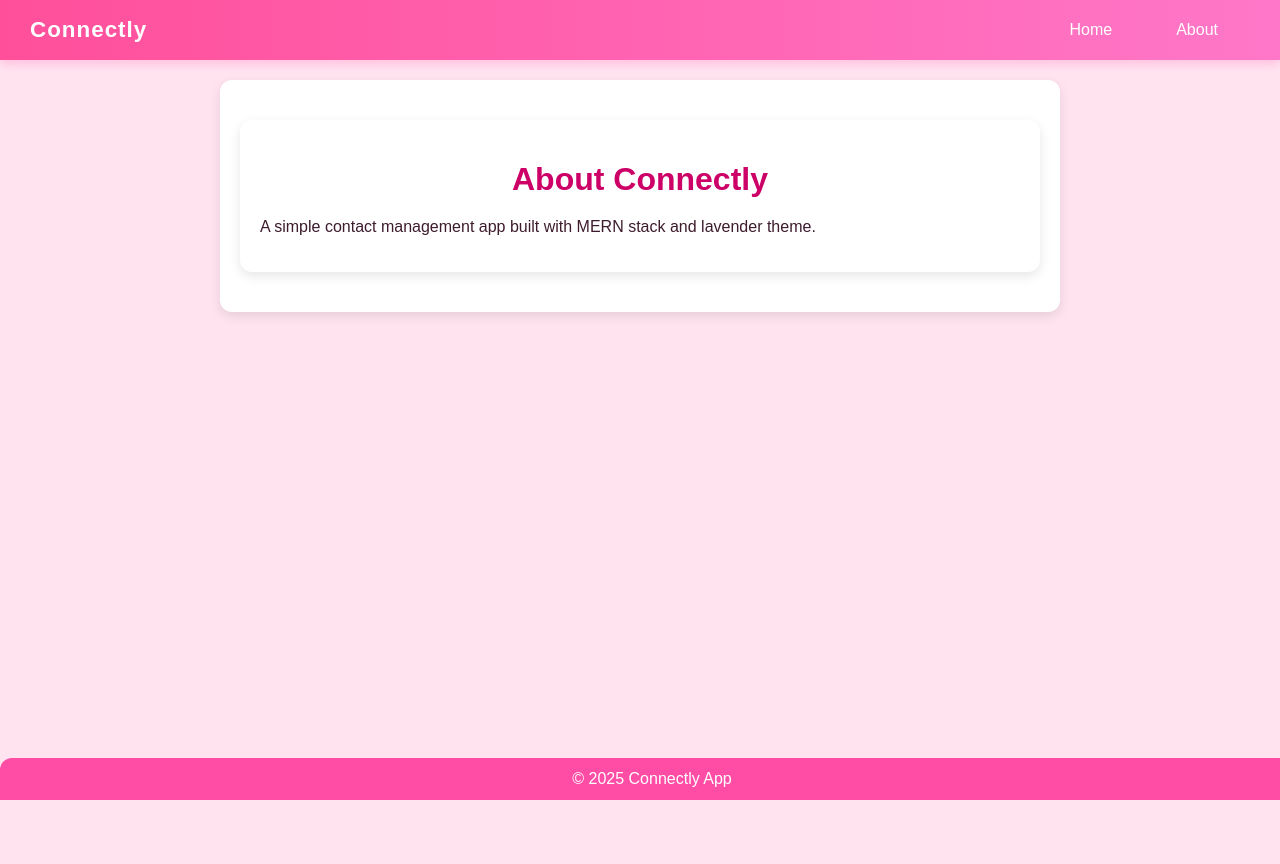
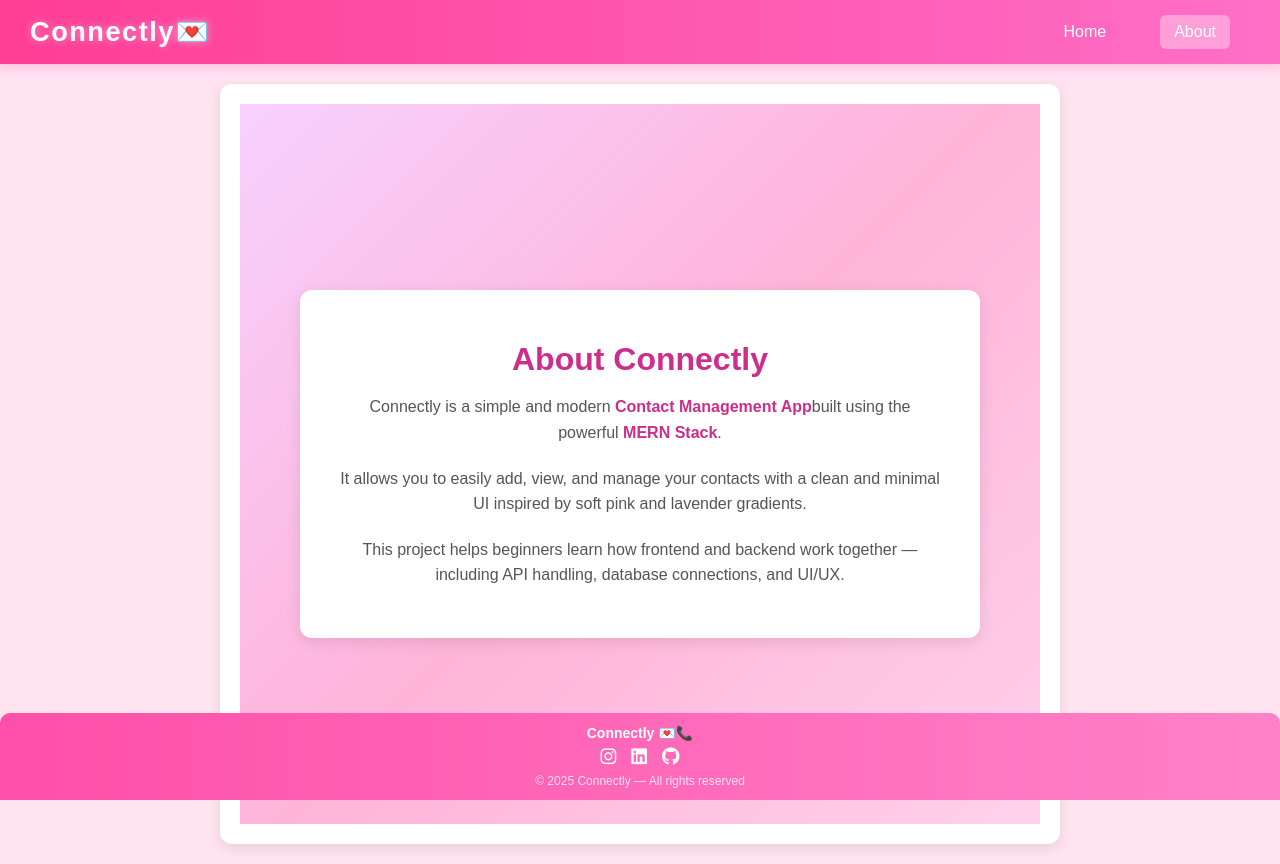
Before and after one commit to Shreyachavan02/Connectly, a React (Vite) app in the folder client/: page /about in a window 1280 px wide. Before the commit the page ends 800 px from the top, so only its background shows below. Built offline with nearby package versions, Linux system fonts and the light colour scheme.

Commit message:
about page created

```diff
--- a/client/index.html
+++ b/client/index.html
@@ -2,9 +2,17 @@
 <html lang="en">
   <head>
     <meta charset="UTF-8" />
-    <link rel="icon" type="image/svg+xml" href="/vite.svg" />
+    <link
+  rel="stylesheet"
+  href="https://cdnjs.cloudflare.com/ajax/libs/font-awesome/6.5.0/css/all.min.css"
+  integrity="sha512-xxxx"
+  crossorigin="anonymous"
+  referrerpolicy="no-referrer"
+/>
     <meta name="viewport" content="width=device-width, initial-scale=1.0" />
     <title>Connectly</title>
+
+
   </head>
   <body>
     <div id="root"></div>
--- a/client/package.json
+++ b/client/package.json
@@ -11,6 +11,7 @@
   },
   "dependencies": {
     "axios": "^1.13.2",
+    "lucide-react": "^0.553.0",
     "react": "^19.2.0",
     "react-dom": "^19.2.0",
     "react-hot-toast": "^2.6.0",
--- a/client/src/components/Footer.jsx
+++ b/client/src/components/Footer.jsx
@@ -1,11 +1,54 @@
-import React from 'react';
+import React from "react";
 
 const Footer = () => {
   return (
-    <footer>
-      &copy; 2025 Connectly App
+    <footer
+      style={{
+        background: "linear-gradient(90deg, #ff4fa8, #ff82c9)",
+        padding: "12px 0",
+        textAlign: "center",
+        color: "#fff",
+        fontSize: "14px",
+        marginTop: "40px",
+        width: "100%",
+        borderTopLeftRadius: "10px",
+        borderTopRightRadius: "10px",
+      }}
+    >
+      <div style={{ fontWeight: "600", marginBottom: "6px" }}>Connectly 💌📞</div>
+
+      <div
+        style={{
+          display: "flex",
+          justifyContent: "center",
+          gap: "15px",
+          marginBottom: "6px",
+        }}
+      >
+        <a href="#" style={iconStyle}>
+          <i className="fa-brands fa-instagram"></i>
+        </a>
+
+        <a href="#" style={iconStyle}>
+          <i className="fa-brands fa-linkedin"></i>
+        </a>
+
+        <a href="#" style={iconStyle}>
+          <i className="fa-brands fa-github"></i>
+        </a>
+      </div>
+
+      <p style={{ margin: 0, fontSize: "12px", opacity: 0.8 }}>
+        © {new Date().getFullYear()} Connectly — All rights reserved
+      </p>
     </footer>
   );
 };
 
+const iconStyle = {
+  color: "white",
+  fontSize: "18px",
+  transition: "0.3s",
+};
+
 export default Footer;
--- a/client/src/components/Navbar.jsx
+++ b/client/src/components/Navbar.jsx
@@ -1,11 +1,21 @@
 import React from "react";
-import { Link } from "react-router-dom";
+import { NavLink } from "react-router-dom";
 
 const Navbar = () => {
+  const linkStyle = {
+    color: "white",
+    textDecoration: "none",
+    fontWeight: "500",
+    padding: "8px 14px",
+    borderRadius: "6px",
+    transition: "0.3s ease",
+    fontSize: "1rem",
+  };
+
   return (
     <nav
       style={{
-        background: "linear-gradient(90deg, #ff4f9a, #ff77c8)",
+        background: "linear-gradient(90deg, #ff3d95, #ff6fc7)",
         padding: "15px 30px",
         display: "flex",
         justifyContent: "space-between",
@@ -16,52 +26,48 @@ const Navbar = () => {
         zIndex: 1000,
       }}
     >
-      {/* Logo / Brand */}
+      {/* Brand Name */}
       <h1
         style={{
           color: "white",
-          fontWeight: "700",
-          letterSpacing: "1px",
+          fontWeight: "800",
+          letterSpacing: "1.5px",
           margin: 0,
-          fontSize: "1.4rem",
+          fontSize: "1.7rem",
+          textShadow: "0 0 8px rgba(255,255,255,0.4)",
+          cursor: "pointer",
         }}
       >
-        Connectly
+        Connectly💌
       </h1>
 
-      {/* Links */}
+      {/* Navigation Links */}
       <div style={{ display: "flex", gap: "20px" }}>
-        <Link
+        <NavLink
           to="/"
-          style={{
-            color: "white",
-            textDecoration: "none",
-            fontWeight: "500",
-            padding: "6px 12px",
-            borderRadius: "6px",
-            transition: "0.3s",
-          }}
-          onMouseOver={(e) => (e.target.style.background = "rgba(255,255,255,0.3)")}
-          onMouseOut={(e) => (e.target.style.background = "transparent")}
+          style={({ isActive }) => ({
+            ...linkStyle,
+            background: isActive ? "rgba(255,255,255,0.35)" : "transparent",
+            color: isActive ? "#fff" : "white",
+          })}
+          onMouseEnter={(e) => (e.target.style.background = "rgba(255,255,255,0.35)")}
+          onMouseLeave={(e) => (e.target.style.background = "transparent")}
         >
           Home
-        </Link>
+        </NavLink>
 
-        <Link
+        <NavLink
           to="/about"
-          style={{
-            color: "white",
-            textDecoration: "none",
-            fontWeight: "500",
-            padding: "6px 12px",
-            borderRadius: "6px",
-            transition: "0.3s",
-          }}
-          onMouseOver={(e) => (e.target.style.background = "rgba(255,255,255,0.3)")}
-          onMouseOut={(e) => (e.target.style.background = "transparent")}
+          style={({ isActive }) => ({
+            ...linkStyle,
+            background: isActive ? "rgba(255,255,255,0.35)" : "transparent",
+            color: isActive ? "#fff" : "white",
+          })}
+          onMouseEnter={(e) => (e.target.style.background = "rgba(255,255,255,0.35)")}
+          onMouseLeave={(e) => (e.target.style.background = "transparent")}
         >
           About
-        </Link>
+        </NavLink>
       </div>
     </nav>
   );
--- a/client/src/views/About.jsx
+++ b/client/src/views/About.jsx
@@ -1,10 +1,75 @@
-import React from 'react';
+import React from "react";
 
 const About = () => {
   return (
-    <div className="container">
-      <h1>About Connectly</h1>
-      <p>A simple contact management app built with MERN stack and lavender theme.</p>
+    <div>
+      {/* Inline CSS */}
+      <style>{`
+        .about-wrapper {
+          min-height: 80vh;
+          display: flex;
+          justify-content: center;
+          align-items: center;
+          padding: 40px 20px;
+          background: linear-gradient(135deg, #f7d1ff, #ffb3d9, #ffd1ec);
+        }
+
+        .about-card {
+          background: white;
+          padding: 30px 40px;
+          border-radius: 12px;
+          width: 100%;
+          max-width: 600px;
+          text-align: center;
+          box-shadow: 0 4px 15px rgba(0,0,0,0.1);
+          animation: fadeIn 0.7s ease;
+        }
+
+        .about-title {
+          font-size: 32px;
+          font-weight: 700;
+          color: #cc2e8b;
+          margin-bottom: 15px;
+        }
+
+        .about-text {
+          font-size: 16px;
+          line-height: 1.6;
+          color: #555;
+          margin-bottom: 20px;
+        }
+
+        .highlight {
+          color: #cc2e8b;
+          font-weight: 600;
+        }
+
+        @keyframes fadeIn {
+          from { opacity: 0; transform: translateY(15px); }
+          to { opacity: 1; transform: translateY(0); }
+        }
+      `}</style>
+
+      <div className="about-wrapper">
+        <div className="about-card">
+          <h1 className="about-title">About Connectly</h1>
+
+          <p className="about-text">
+            Connectly is a simple and modern <span className="highlight">Contact Management App</span>
+            built using the powerful <span className="highlight">MERN Stack</span>.
+          </p>
+
+          <p className="about-text">
+            It allows you to easily add, view, and manage your contacts with a
+            clean and minimal UI inspired by soft pink and lavender gradients.
+          </p>
+
+          <p className="about-text">
+            This project helps beginners learn how frontend and backend work together —
+            including API handling, database connections, and UI/UX.
+          </p>
+        </div>
+      </div>
     </div>
   );
 };
--- a/client/src/views/Home.jsx
+++ b/client/src/views/Home.jsx
@@ -49,7 +49,7 @@ const Home = () => {
   return (
     <div className="container">
       <Toaster position="top-right" />
-      <h1>Connectly Contacts</h1>
+      <h1>Connectly Contacts📞</h1>
       <ContactForm addContact={addContact} />
       <ContactList contacts={contacts} deleteContact={deleteContact} />
     </div>
```
Also changed, not shown: 1 other file (tests, documents, lock files or other folders).
